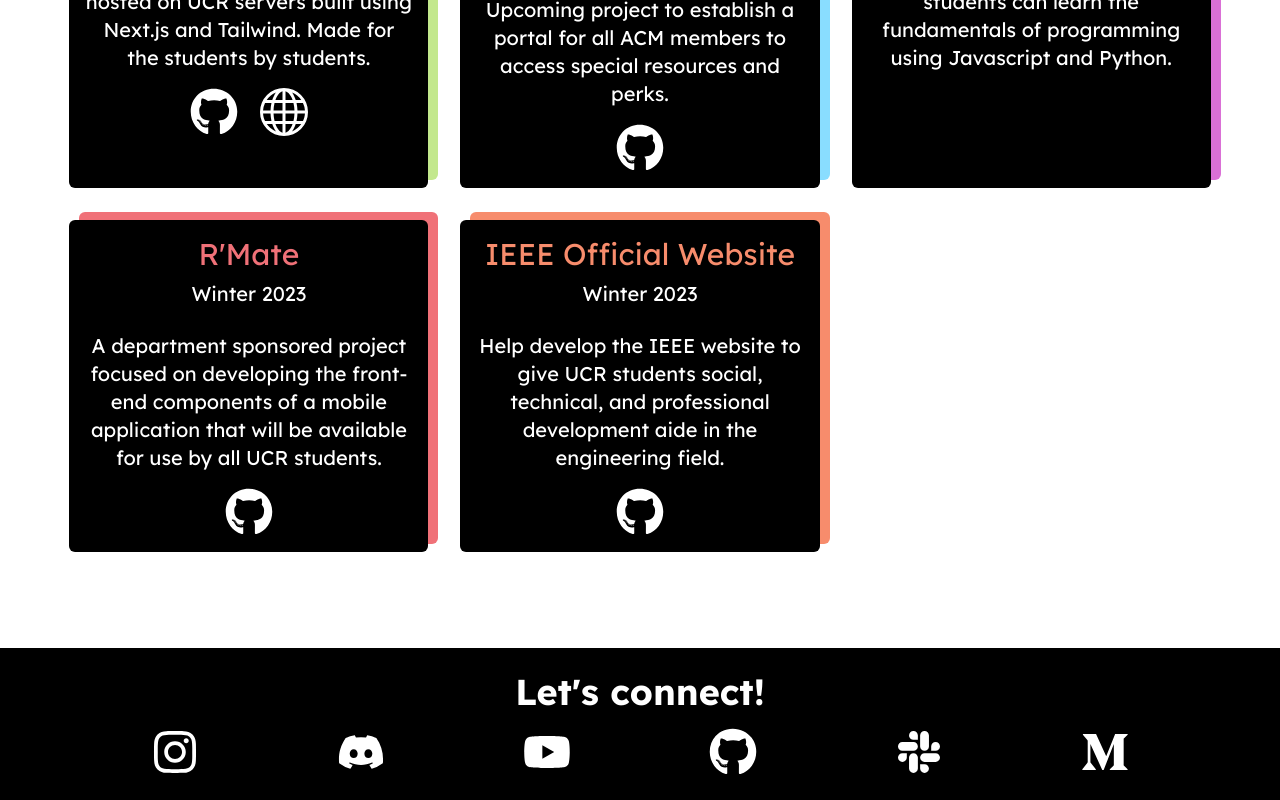
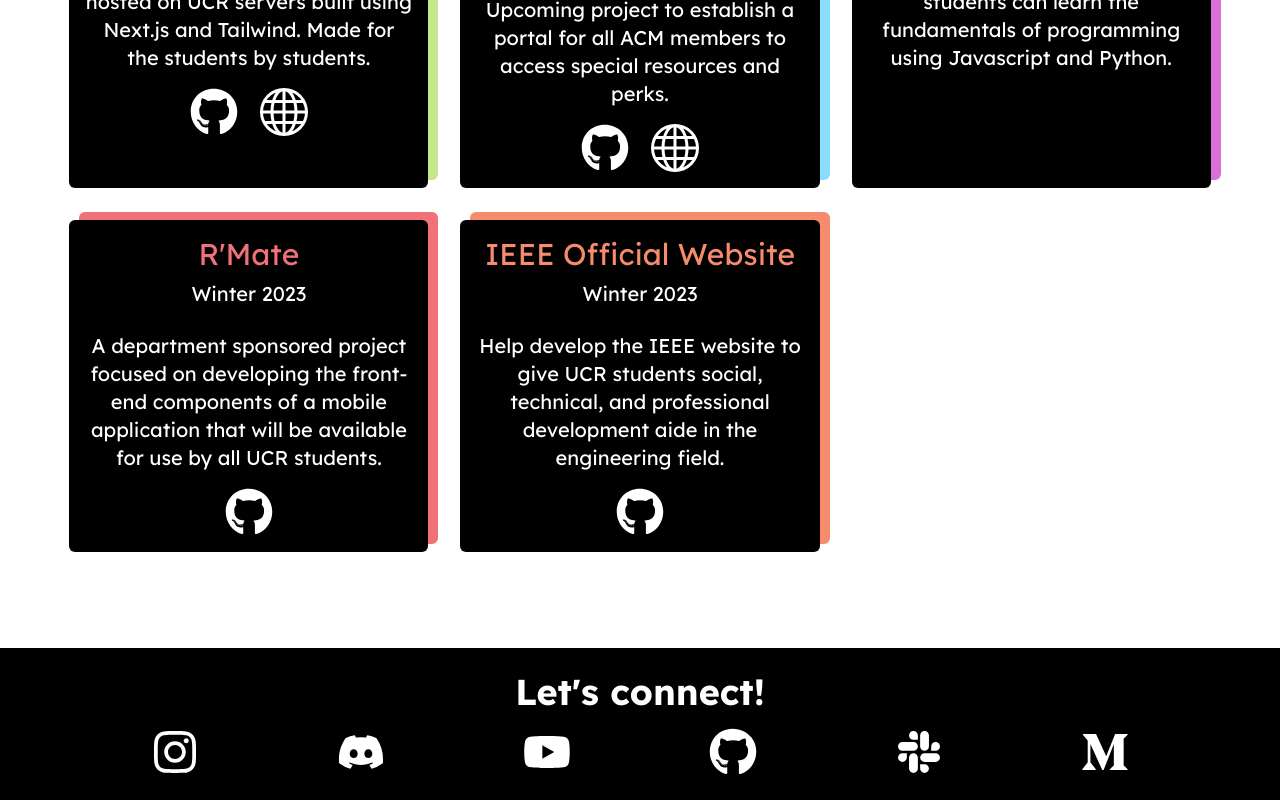
Before and after one commit to acm-ucr/acm-hydra, a Next.js app: page / in a window 1280 px wide. Shown: the part 2820-3620 px from the top of the page. Built offline with nearby package versions, Linux system fonts and the light colour scheme; no server answers.

Commit message:
added portal link

```diff
--- a/components/data/Projects.js
+++ b/components/data/Projects.js
@@ -15,7 +15,7 @@ const Projects = [
 		description:
 			"Upcoming project to establish a portal for all ACM members to access special resources and perks.",
 		github: "https://github.com/acm-ucr/membership-portal",
-		deployed: "",
+		deployed: "https://membership-portal-prod-wyhkctdt6a-uw.a.run.app/",
 		shadowcolor: "shadow-acm-lightblue",
 		titlecolor: "text-acm-lightblue",
 	},
```
